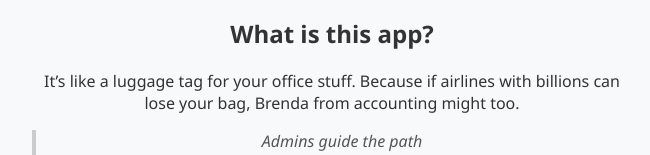
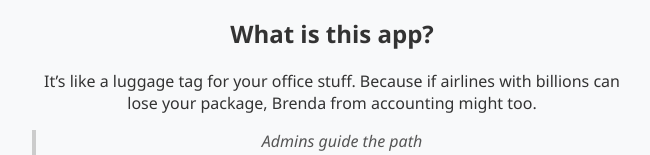
Before and after one commit to daggerbourne/shipment-tracker, a website: page public/index.html in a window 1280 px wide. Shown: the part 504-659 px from the top of the page, without its empty margins (308-958 px from the left). Drawn offline with Linux system fonts and the light colour scheme.

Commit message:
Update index.html

```diff
--- a/public/index.html
+++ b/public/index.html
@@ -79,7 +79,7 @@
   <div class="section">
     <h2>What is this app?</h2>
     <p>
-     It’s like a luggage tag for your office stuff. Because if airlines with billions can lose your bag, Brenda from accounting might too.
+     It’s like a luggage tag for your office stuff. Because if airlines with billions can lose your package, Brenda from accounting might too.
     </p>
 
     <div class="haiku">
```
